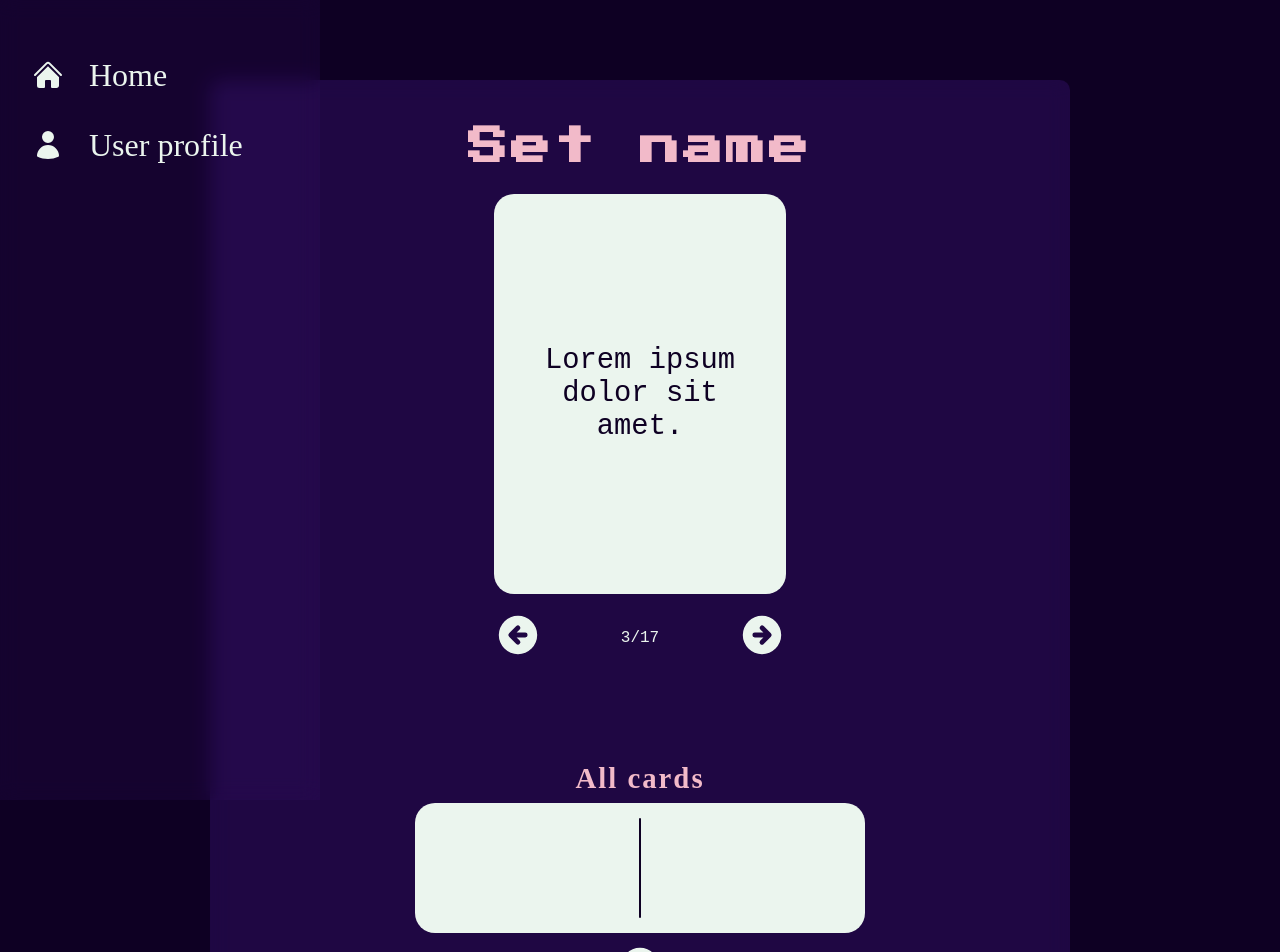
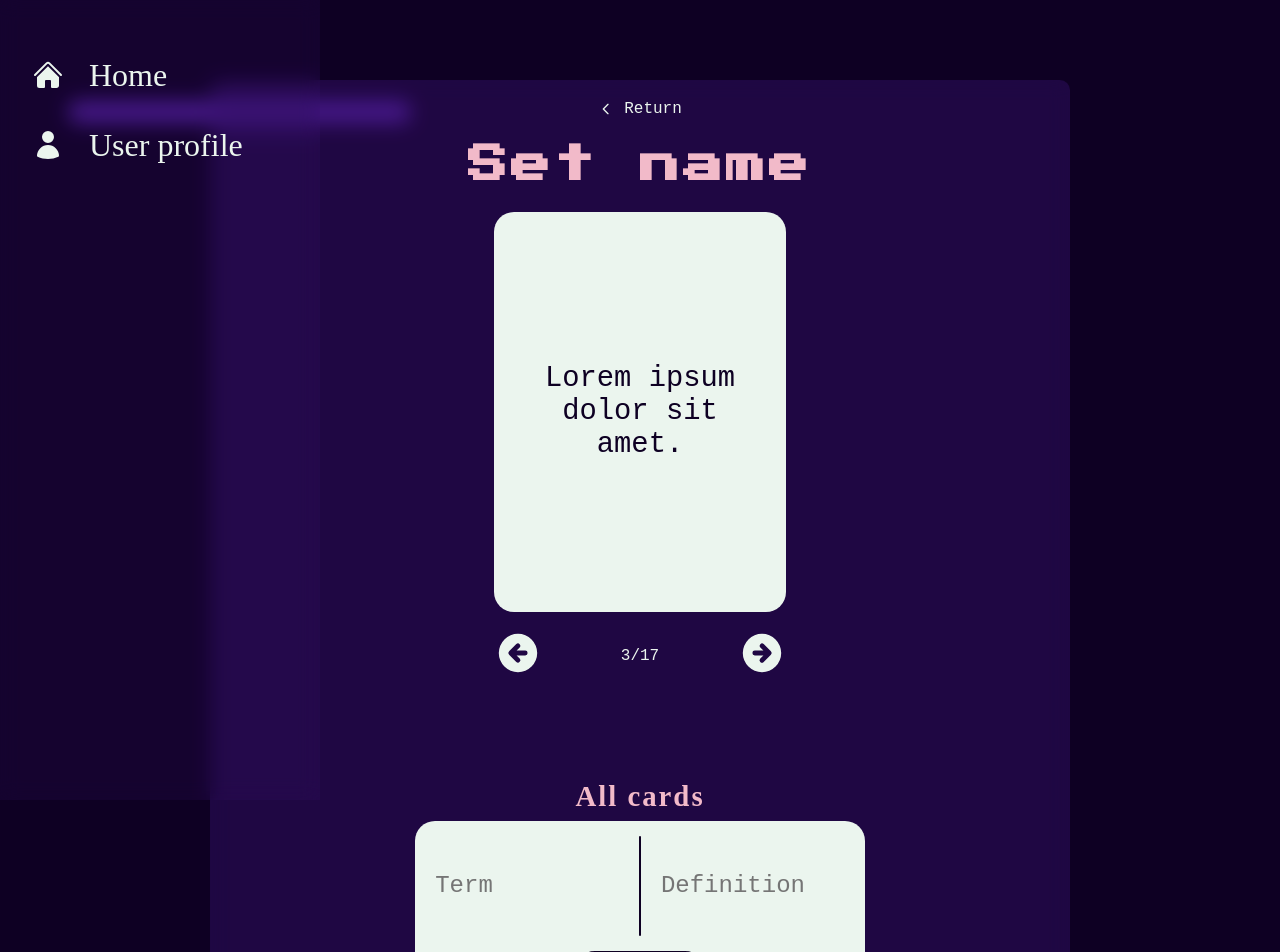
Before and after one commit to Paavkaa/Flash-cards, a React (Create React App) app: page /set in a window 1280 px wide. Shown: the top 952 px of the page. Built offline with nearby package versions, Linux system fonts and the light colour scheme; a web font is replaced by a local one.

Commit message:
Input of terms and descriptions

```diff
--- a/src/index.css
+++ b/src/index.css
@@ -81,6 +81,10 @@ a, button {
 
 a:hover, button:hover {
   color: var(--submit);
+}
+
+.cleanLink {
+  text-decoration: none;
 }
 
 /* BUTTONS */
@@ -183,6 +187,10 @@ a:hover, button:hover {
   align-items: center;
 }
 
+.alignStart {
+  align-items: start;
+}
+
 .justifySpaceBetween {
   justify-content: space-between !important;
 }
@@ -246,6 +254,8 @@ a:hover, button:hover {
     text-align: center;
   }
 
+
+
 /* OTHER */
 
 .divBackground {
--- a/src/login/setPage.tsx
+++ b/src/login/setPage.tsx
@@ -1,13 +1,25 @@
 import React from "react";
 import Nav, {Card, Divider} from "../utils";
-import {HiArrowCircleLeft, HiArrowCircleRight, HiPlusCircle} from "react-icons/hi";
+import {
+    HiArrowCircleLeft,
+    HiArrowCircleRight,
+    HiCheck, HiOutlineChevronLeft,
+    HiPlusCircle
+} from "react-icons/hi";
 import TextareaAutosize from 'react-textarea-autosize'
+import FloatingLines from "../utils/background";
 
 export default function SetPage() {
     return (
         <div className="main">
+            <FloatingLines/>
             <Nav />
             <div className="divBackground flex column alignCenter width80">
+                <a className="cleanLink flex gap10 alignCenter"
+                   href="/user">
+                    <HiOutlineChevronLeft/> Return
+                </a>
+
                 <h1>Set name</h1>
 
                 <div>
@@ -44,27 +56,60 @@ export default function SetPage() {
 
                 <div className="width50">
                     <h3 className="textCenter">All cards</h3>
-                    <div className="flex column alignCenter gap10">
-                        <CardPreview />
-
-                        <button>
-                            <HiPlusCircle className="circleButton"/>
-                        </button>
-                    </div>
+                    <CardsPreview/>
                 </div>
             </div>
         </div>
     );
 }
 
-function CardPreview() {
+function CardsPreview() {
+    function SingleCardPreview() {
+        const [term, setTerm] = React.useState("");
+        const [definition, setDefinition] = React.useState("");
+
+        function handleTermChange(e: React.ChangeEvent<HTMLTextAreaElement>) {
+            setTerm(e.target.value);
+        }
+
+        function handleDefinitionChange(e: React.ChangeEvent<HTMLTextAreaElement>) {
+            setDefinition(e.target.value);
+        }
+        function handleSubmit() {
+            console.log(term, definition);
+        }
+
+        return (
+            <div className="card previewCard flex column">
+                <div className="flex width100 alignCenter">
+                    <TextareaAutosize className="width50 height100"
+                                      id="term"
+                                      placeholder="Term"
+                                      onChange={handleTermChange}/>
+
+                    <Divider/>
+
+                    <TextareaAutosize className="width50"
+                                      id="definition"
+                                      placeholder="Definition"
+                                      onChange={handleDefinitionChange}/>
+                </div>
+
+                <button className="smallButton borderButton textDark flex alignCenter"
+                        onClick={handleSubmit}>
+                    Submit <HiCheck/>
+                </button>
+            </div>
+        )
+    }
+
     return (
-        <div className="card previewCard flex justifySpaceEvenly">
-            <TextareaAutosize/>
+        <div className="flex column alignCenter gap10">
+            <SingleCardPreview/>
 
-            <Divider/>
-
-            <TextareaAutosize/>
+            <button>
+                <HiPlusCircle className="circleButton"/>
+            </button>
         </div>
     );
 }
```
